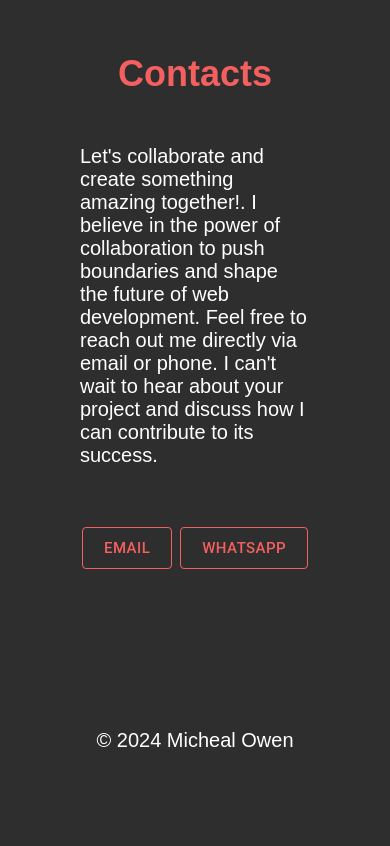
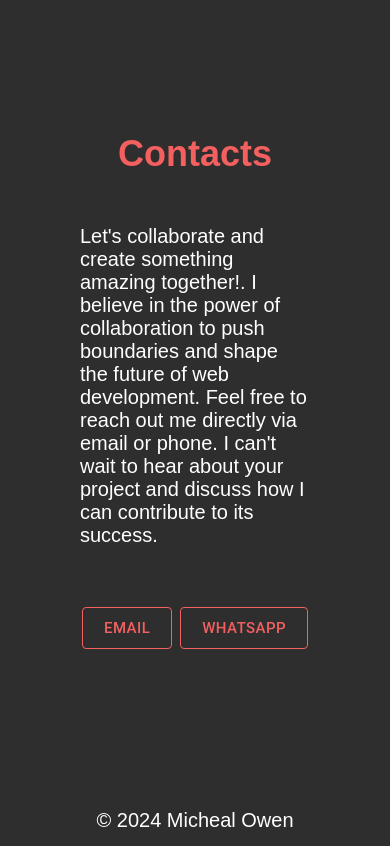
Before and after one commit to Micheal501/portfolio, a React (Vite) app: page / in a window 390 px wide. Shown: the part 3782-4628 px from the top of the page. Before the commit the page ends 4602 px from the top, so only its background shows below. Built offline with nearby package versions, Linux system fonts and the light colour scheme; a web font is replaced by a local one.

Commit message:
feat: adding padding top on mobile screen

```diff
--- a/src/index.css
+++ b/src/index.css
@@ -41,6 +41,12 @@ body{
   }
 }
 
+@media only screen and (max-width: 1000px) {
+  #contacts {
+    padding-top: 80px;
+  }
+}
+
 .icon-link:hover .MuiSvgIcon-root {
   animation: pulse 1s infinite;
 }
```
